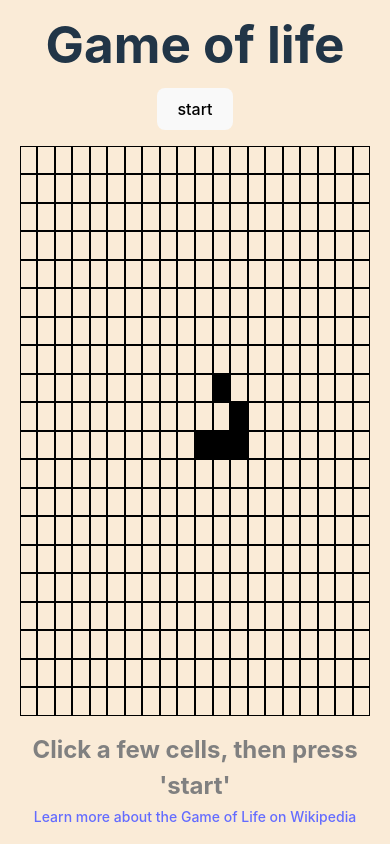
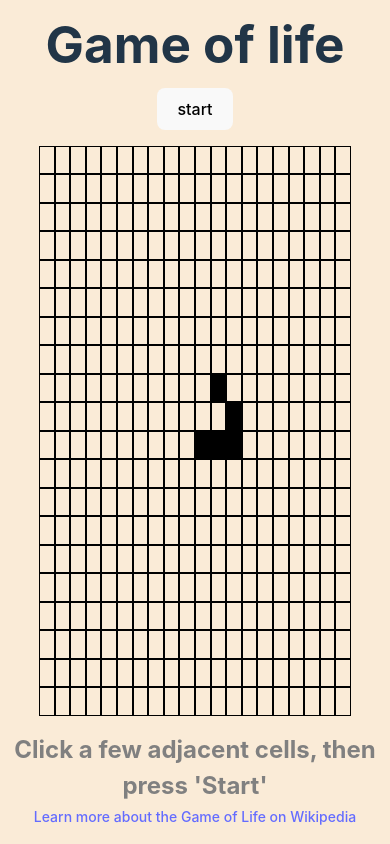
Before and after one commit to yuvalShalgi227/life1, a React (Vite) app: page / in a window 390 px wide. Built offline with nearby package versions, Linux system fonts and the light colour scheme.

Commit message:
Click a few adjacent cells, then press

```diff
--- a/src/App.scss
+++ b/src/App.scss
@@ -61,7 +61,7 @@ body {
 
 @media screen and (max-width: 600px) {
   .grid-wrapper {
-    width: 90vw;
+    width: 80vw;
     height: 70vh;
   }
 }
--- a/src/App.tsx
+++ b/src/App.tsx
@@ -32,7 +32,7 @@ const App = () => {
         {active ? (
           <h2>Game of life in running</h2>
         ) : (
-          <h2>Click a few cells, then press 'start'</h2>
+          <h2>Click a few adjacent cells, then press 'Start'</h2>
         )}
         <a
           href="https://en.wikipedia.org/wiki/Conway%27s_Game_of_Life"
```
